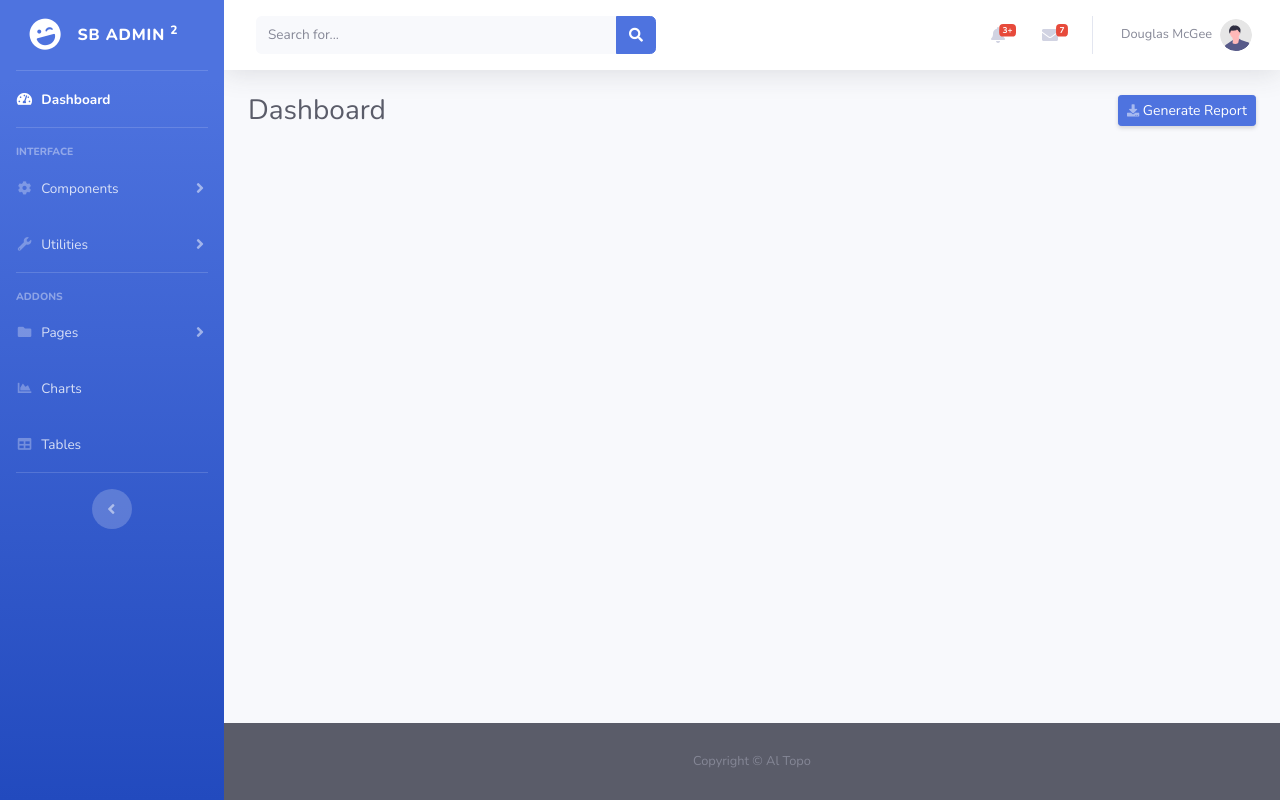
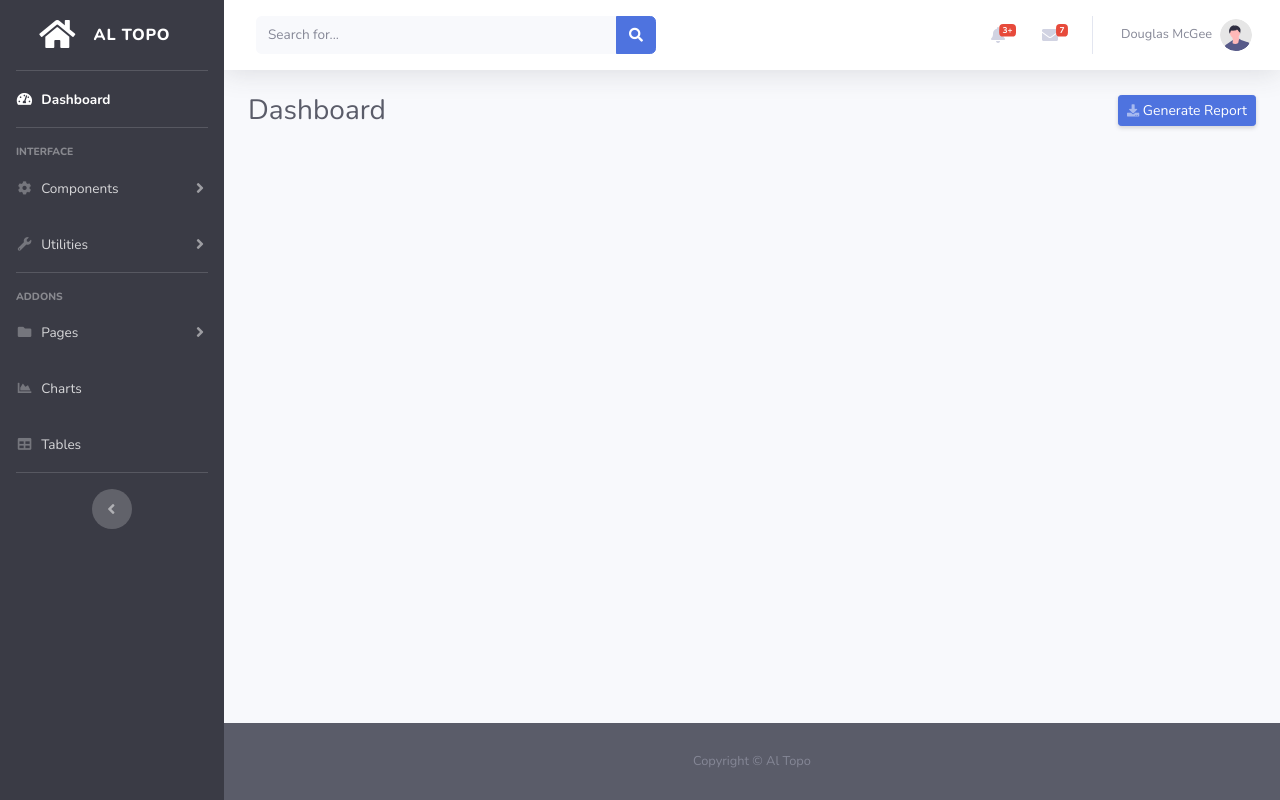
Before and after one commit to cefalopodo-tj/ProyectoDjangoDash, a Django app: template templates/base.html in a window 1280 px wide. Run offline with Django 3.2, Linux system fonts and the light colour scheme; the template is opened without the code that fills it, so the values that code supplies are empty; some libraries are stand-ins or nearby versions.

Commit message:
Cambio de iconos y colores sidebar

```diff
--- a/templates/partials/_sidebar.html
+++ b/templates/partials/_sidebar.html
@@ -1,13 +1,13 @@
 <!--Pegado de index.html-->
 
-<ul class="navbar-nav bg-gradient-primary sidebar sidebar-dark accordion" id="accordionSidebar">
+<ul class="navbar-nav bg-gray-900 sidebar sidebar-dark accordion" id="accordionSidebar">
 
     <!-- Sidebar - Brand -->
     <a class="sidebar-brand d-flex align-items-center justify-content-center" href="index.html">
-        <div class="sidebar-brand-icon rotate-n-15">
-            <i class="fas fa-laugh-wink"></i>
+        <div class="sidebar-brand-icon">
+            <i class="fas fa-home fa-fw fa-3x"></i>
         </div>
-        <div class="sidebar-brand-text mx-3">SB Admin <sup>2</sup></div>
+        <div class="sidebar-brand-text mx-3">Al Topo</div>
     </a>
 
     <!-- Divider -->
```
